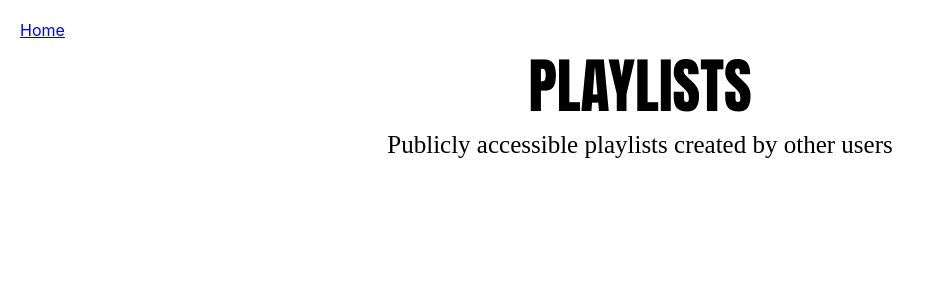
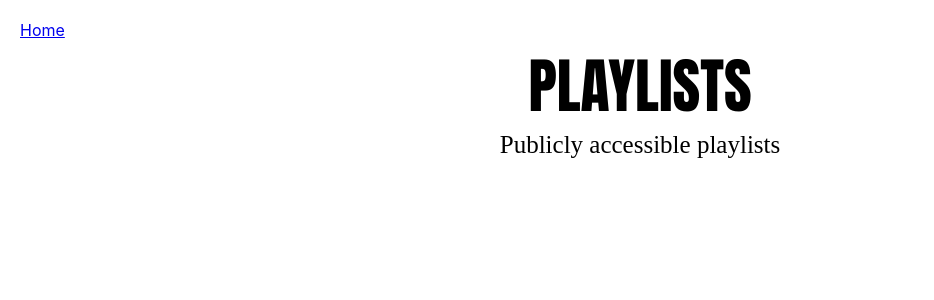
Before and after one commit to azhitkev/se3316-azhitkev-cblatt-pdayarat-lab4, a React (Create React App) app in the folder music-app/: page /unauth-playlists in a window 1280 px wide. Shown: the top 300 px of the page, without its empty margins (0-934 px from the left). Built offline with nearby package versions, Linux system fonts and the light colour scheme; no server answers.

Commit message:
editing text

```diff
--- a/music-app/src/components/UnauthPlaylists.js
+++ b/music-app/src/components/UnauthPlaylists.js
@@ -237,7 +237,7 @@ export const UnauthPlaylists = () => {
             </span>
             <br />
             <span style={{ fontSize: "25px", fontFamily: "Copperplate" }}>
-              Publicly accessible playlists created by other users
+              Publicly accessible playlists
             </span>
           </center>
         </div>
@@ -285,11 +285,11 @@ export const UnauthPlaylists = () => {
 
       {auth.currentUser !== null && role === "active-user" && (
         <div id="searchBar">
-          <br />
+
 
           <center>
             <span style={{ fontSize: "25px", fontFamily: "Copperplate" }}>
-              <br /> <br />
+
               Create Playlists:<br></br>
             </span>
             <input
```
